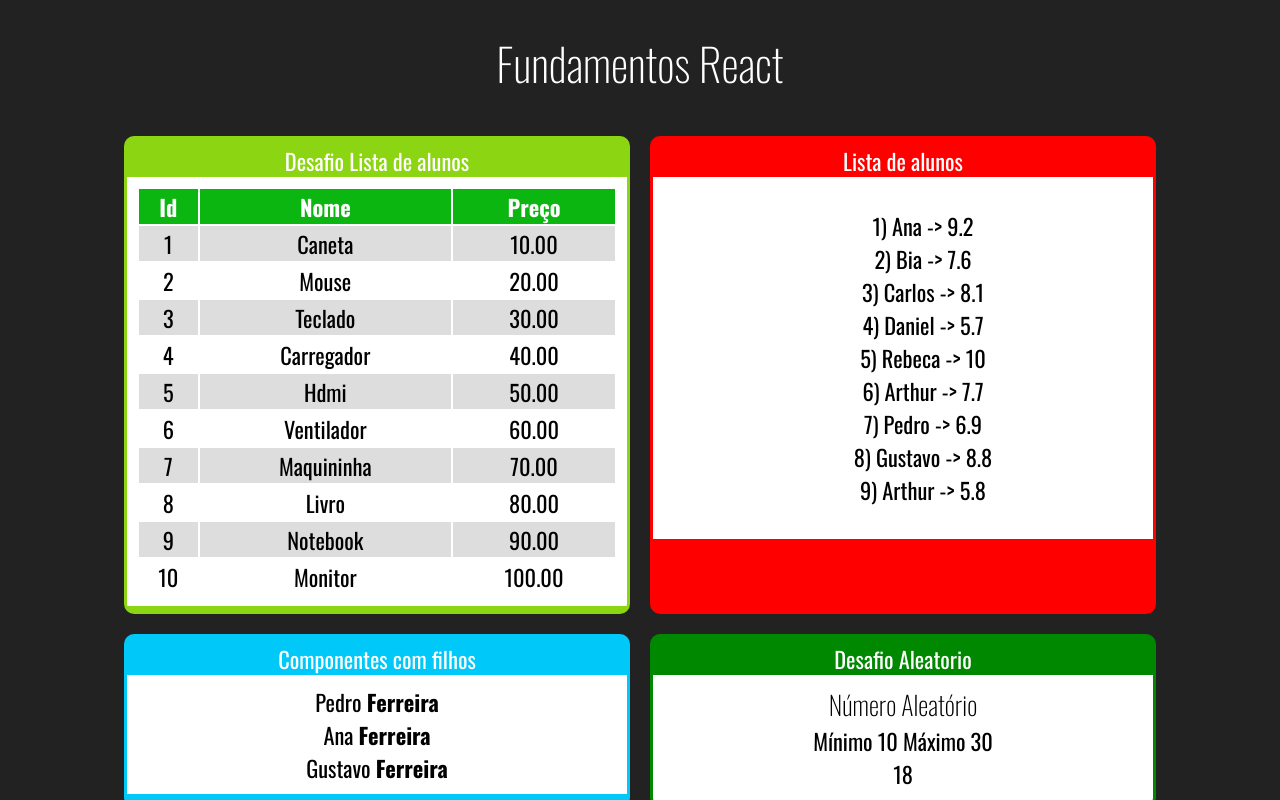
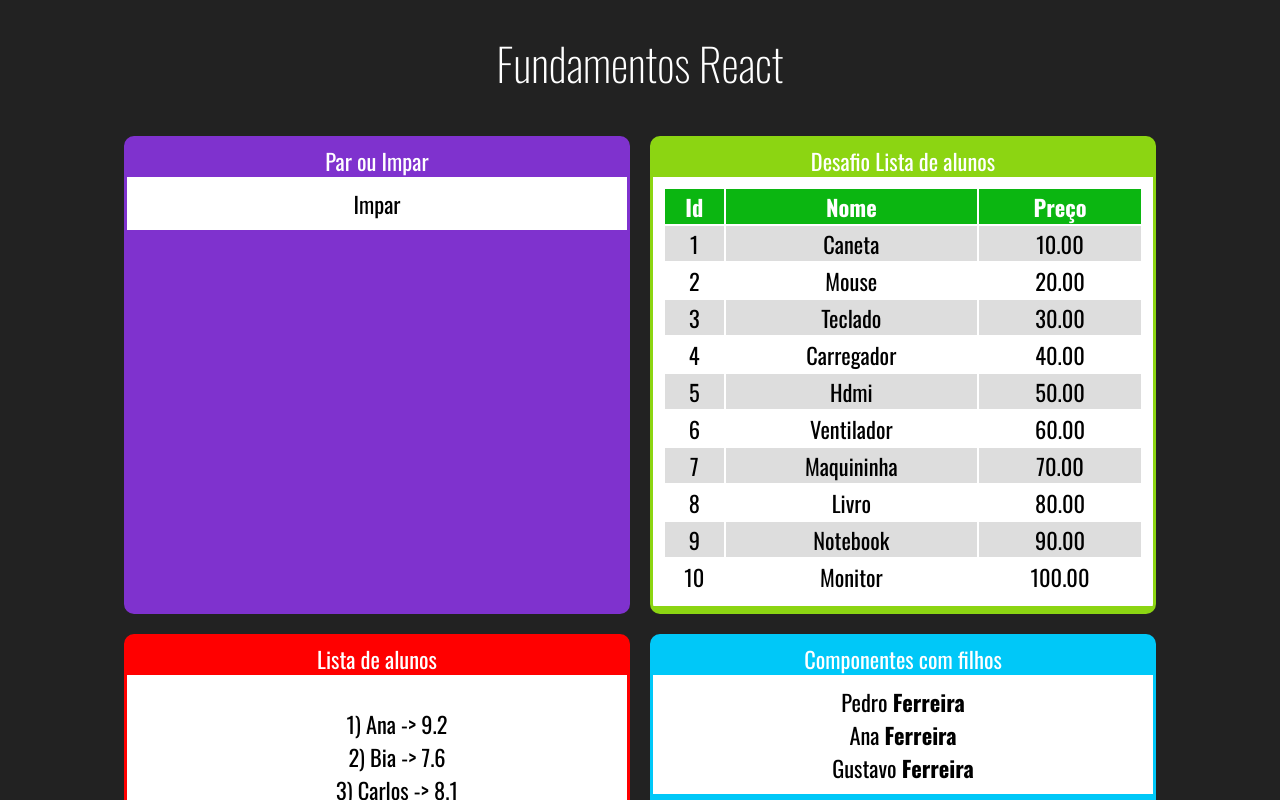
Before and after one commit to alvesa/cod3r.react, a React (Create React App) app: page / in a window 1280 px wide. Shown: the top 800 px of the page. Built offline with nearby package versions, Linux system fonts and the light colour scheme.

Commit message:
Operacao ternaria para renderizacao condicional

```diff
--- a/src/App.jsx
+++ b/src/App.jsx
@@ -7,13 +7,17 @@ import Card from './components/layout/Card';
 import './App.css';
 import Familia from './components/basicos/Familia';
 import FamiliaMembro from './components/basicos/FamiliaMembro';
-import ListaAlunos from './components/TabelaProdutos/ListaAlunos';
-import TabelaProdutos from './components/TabelaProdutos/TabelaProdutos';
+import ListaAlunos from './components/repeticao/TabelaProdutos/ListaAlunos';
+import TabelaProdutos from './components/repeticao/TabelaProdutos/TabelaProdutos';
+import ParOuImpar from './components/condicional/ParOuImpar';
 
 export default _ => (
   <div className="App">
     <h1>Fundamentos React</h1>
     <div className="Cards">
+      <Card titulo="Par ou Impar" color="#7F32CE">
+        <ParOuImpar numero={23}></ParOuImpar>
+      </Card>
       <Card titulo="Desafio Lista de alunos" color="#8CD512">
         <TabelaProdutos></TabelaProdutos>
       </Card>
--- /dev/null
+++ b/src/components/condicional/ParOuImpar.jsx
@@ -0,0 +1,10 @@
+import React from "react";
+
+export default props => {
+    const isPAr = props.numero % 2 === 0;
+    return (
+        <div>
+            {isPAr ? <span>Par</span> : <span>Impar</span>}
+        </div>
+    )
+}
--- a/src/components/TabelaProdutos/ListaAlunos.jsx
+++ b/src/components/repeticao/TabelaProdutos/ListaAlunos.jsx
@@ -1,7 +1,7 @@
 import React from "react";
-import alunos from "../../data/alunos";
+import alunos from "../../../data/alunos";
 
-export default props => {
+export default _ => {
     const alunosLi = alunos.map(aluno => {
         return <li key={aluno.id}>{aluno.id}) {aluno.nome} -> {aluno.nota}</li>
     })
--- a/src/components/TabelaProdutos/TabelaProdutos.jsx
+++ b/src/components/repeticao/TabelaProdutos/TabelaProdutos.jsx
@@ -1,5 +1,5 @@
 import React from "react";
-import produtos from "../../data/produtos";
+import produtos from "../../../data/produtos";
 import "./TabelaProdutos.css";
 
 export default _ => {
```
Also changed, not shown: src/components/repeticao/TabelaProdutos/TabelaProdutos.css (renamed from src/components/TabelaProdutos/TabelaProdutos.css), 1 other file (tests, documents, lock files or other folders).
